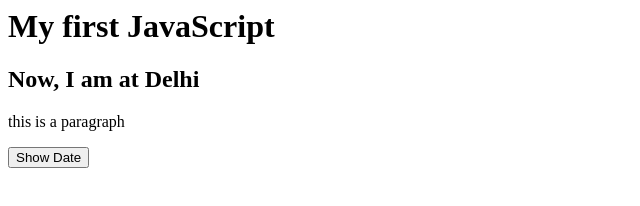
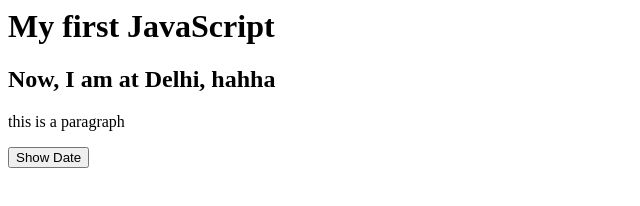
Before and after one commit to deepaksisodiya/js-learning, a plain HTML site: page JS1.html in a window 1280 px wide. Shown: the whole page, without its empty margins (0-640 px from the left). Drawn offline with Linux system fonts and the light colour scheme.

Commit message:
added hahahah

```diff
--- a/JS1.html
+++ b/JS1.html
@@ -10,7 +10,7 @@ document.getElementById("demo").innerHTML=Date();
 <body>
 
 <h1>My first JavaScript</h1>
-<h2>Now, I am at Delhi</h2>
+<h2>Now, I am at Delhi, hahha</h2>
 <p id="demo">this is a paragraph</p>
 <button type="button" onClick="displayDate()">Show Date</button>
 
```
